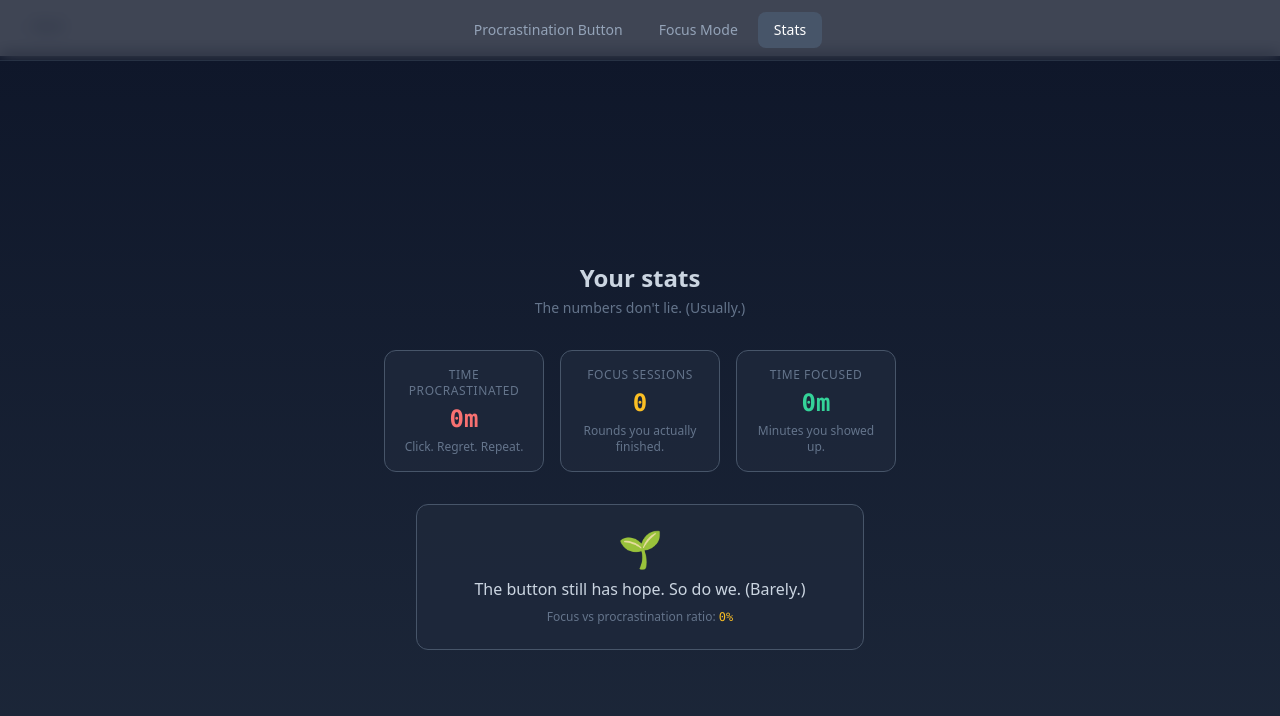
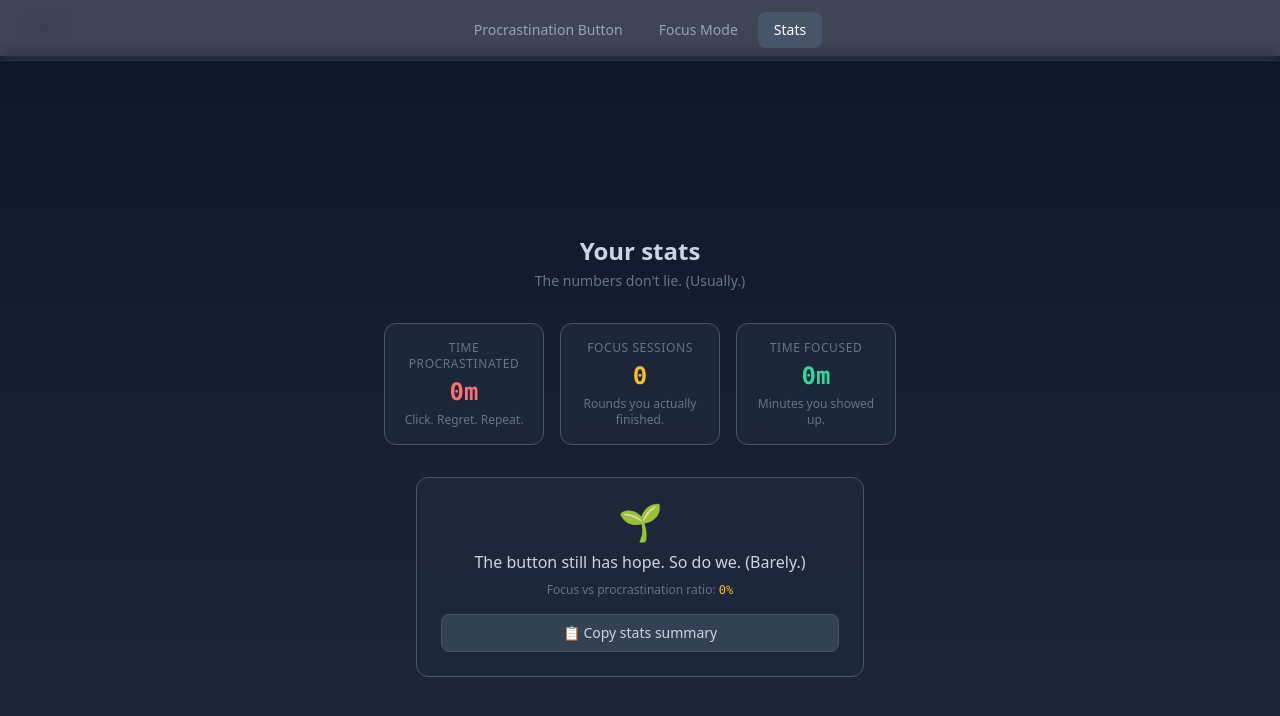
Before and after one commit to priyankagnana/procrastinationbutton, a React (Vite) app: page / in a window 1280 px wide. Both pictures are taken after a click on the button "Stats". Shown: the top 716 px of the page. Built offline with nearby package versions, Linux system fonts and the light colour scheme.

Commit message:
feat: copy full stats summary to clipboard on Stats page

```diff
--- a/src/components/Stats.jsx
+++ b/src/components/Stats.jsx
@@ -34,6 +34,7 @@ export default function Stats({ onBack }) {
   const [totalWasted, setTotalWasted] = useState(0)
   const [sessions, setSessions] = useState(0)
   const [totalFocus, setTotalFocus] = useState(0)
+  const [statsCopied, setStatsCopied] = useState(false)
 
   useEffect(() => {
     const sync = () => {
@@ -48,6 +49,15 @@ export default function Stats({ onBack }) {
 
   const ratio = totalWasted > 0 ? totalFocus / totalWasted : (totalFocus > 0 ? 1 : 0)
   const redemption = REDEMPTION_MESSAGES.find((r) => ratio >= r.minRatio && ratio < r.maxRatio) || REDEMPTION_MESSAGES[0]
+
+  async function copyStatsSummary() {
+    const text = `Procrastination vs Focus — Wasted: ${formatDuration(totalWasted)} | Focused: ${formatDuration(totalFocus)} | Sessions: ${sessions} | Ratio: ${(ratio * 100).toFixed(0)}% | ${redemption.emoji} ${redemption.msg}`
+    try {
+      await navigator.clipboard.writeText(text)
+      setStatsCopied(true)
+      setTimeout(() => setStatsCopied(false), 2000)
+    } catch (_) {}
+  }
 
   return (
     <div className="min-h-screen flex flex-col items-center justify-center p-6 bg-gradient-to-b from-slate-900 to-slate-800 text-center">
@@ -86,6 +96,13 @@ export default function Stats({ onBack }) {
         <p className="text-slate-500 text-xs mt-2">
           Focus vs procrastination ratio: <span className="text-amber-400 font-mono">{(ratio * 100).toFixed(0)}%</span>
         </p>
+        <button
+          type="button"
+          onClick={copyStatsSummary}
+          className="mt-4 w-full py-2 rounded-lg bg-slate-700 hover:bg-slate-600 text-slate-300 text-sm transition-colors border border-slate-600"
+        >
+          {statsCopied ? '✓ Copied summary!' : '📋 Copy stats summary'}
+        </button>
       </div>
     </div>
   )
```
